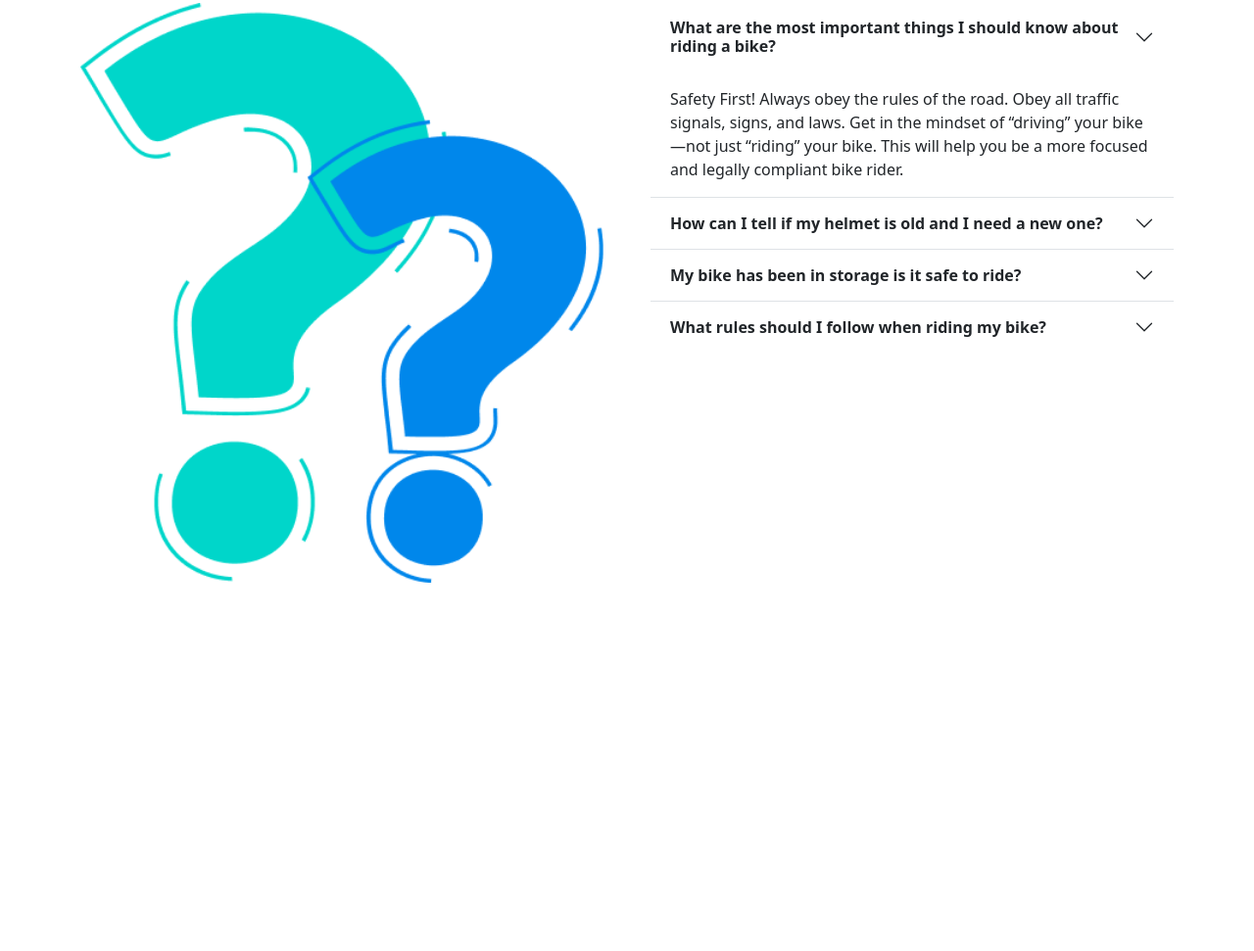
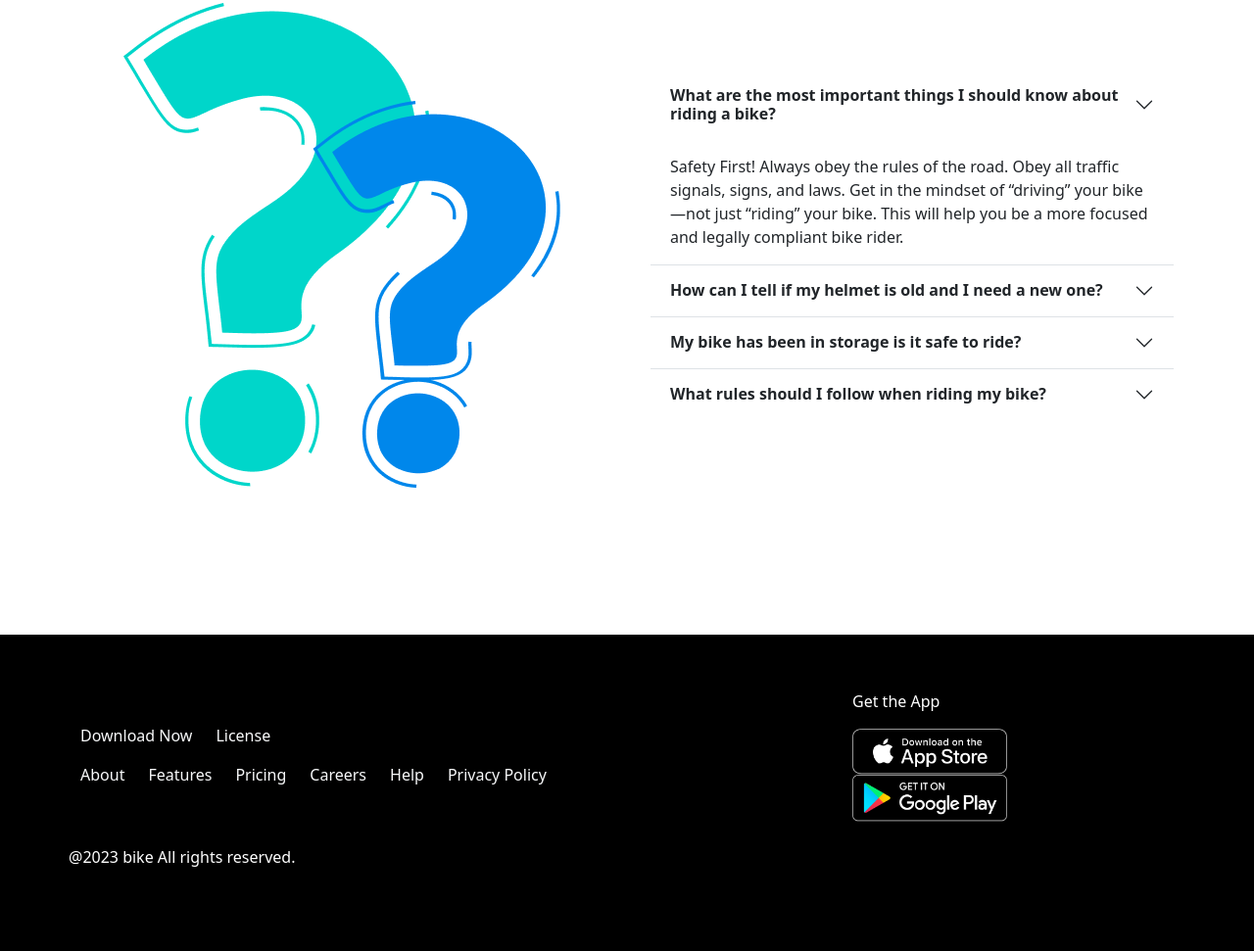
Before and after one commit to aaachris1820/module14, a plain HTML site: page index.html in a window 1280 px wide. Shown: the part 3060-4031 px from the top of the page at 98% size. Before the commit the page ends 3805 px from the top, so only its background shows below. Drawn offline with Linux system fonts and the light colour scheme.

Commit message:
first edition

```diff
--- a/index.html
+++ b/index.html
@@ -193,9 +193,9 @@
         <h1 class="display-5 text-center fw-semibold mb-120">Frequently Asked <span class="text-danger">Questions</span></h1>
 
         <div class="container">
-            <div class="row gx-5">
-                <div class="col-12 col-md-6">
-                    <img src="images/faq.png" alt="faq section image" class="w-100">
+            <div class="row g-5 align-items-center">
+                <div class="col-12 col-md-6 d-flex justify-content-center align-items-center">
+                    <img src="images/faq.png" alt="faq section image" class="h-50">
                 </div>
                 <div class="col-12 col-md-6">
                     <div class="accordion accordion-flush" id="accordionFlushExample">
@@ -248,6 +248,43 @@
 
 </main>
 
+<!-- footer section -->
+
+<footer>
+
+    <div class="container">
+        <div class="row gx-5 gy-4 align-items-center">
+            <div class="col-12 col-md-8 ">
+                <div class="d-flex mb-3">
+                    <a class="text-decoration-none text-light me-4" href="">Download Now</a>
+                    <a class="text-decoration-none text-light" href="">License</a>
+                </div>
+
+                <div class="d-flex flex-wrap">
+                    <a class="text-decoration-none text-light me-4" href="">About</a>
+                    <a class="text-decoration-none text-light me-4" href="">Features</a>
+                    <a class="text-decoration-none text-light me-4" href="">Pricing</a>
+                    <a class="text-decoration-none text-light me-4" href="">Careers</a>
+                    <a class="text-decoration-none text-light me-4" href="">Help</a>
+                    <a class="text-decoration-none text-light" href="">Privacy Policy</a>
+                </div>
+
+
+            </div>
+            <div class="col-12 col-md-4 order-1">
+                <div class="container-fluid">
+                    <p>Get the App</p>
+                    <img src="images/ios.png" alt="app store icon" class="w-50">
+                    <img src="images/android.png" alt="play store icon" class="w-50">
+                </div>
+
+            </div>
+        </div>
+
+        <div class="row order-last mt-4">@2023 bike All rights reserved.</div>
+    </div>
+</footer>
+
 <!-- bootstrap js -->
 
     <script src="bootstrap.bundle.js"></script>
--- a/style.css
+++ b/style.css
@@ -57,6 +57,15 @@ header {
     padding: 40px 35px;
 }
 
+/* footer style */
+
+ footer {
+    padding-top: 56px;
+    padding-bottom: 84px;
+    background-color: black;
+    color: white;
+ }
+
 /* responsive style */
 
 @media screen and (max-width:576px) {
```
